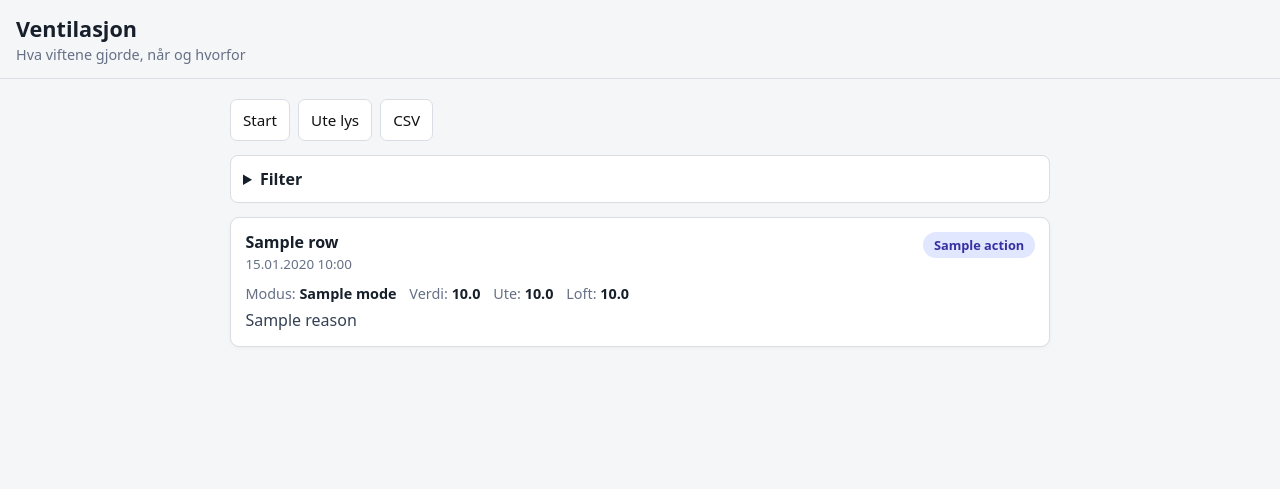
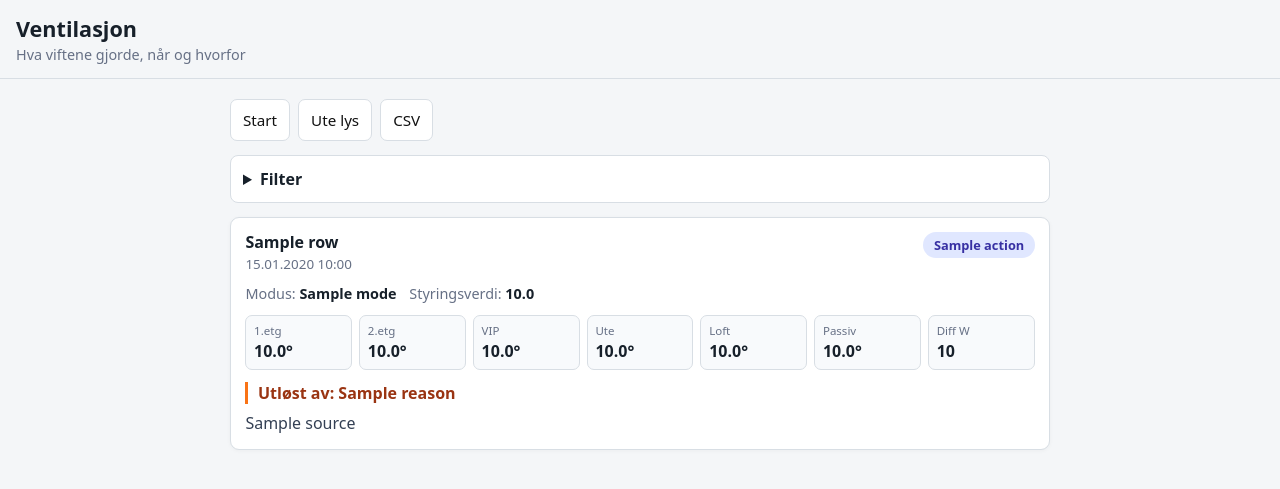
Before and after one commit to lewinordby/fibaro10, a FastAPI app: template templates/ventilation.html in a window 1280 px wide. Shown: the top 489 px of the page. Run offline with FastAPI, Linux system fonts and the light colour scheme; the template is opened without the code that fills it: most values are stand-ins (such as "Sample title", 1, 10 or a date in 2020); parts of the project's set-up code (start-up, migrations or seed data) failed here and were passed over.

Commit message:
Vis alle temperaturer i ventilasjonsposter

```diff
--- a/templates/ventilation.html
+++ b/templates/ventilation.html
@@ -5,7 +5,7 @@
     <meta name="viewport" content="width=device-width, initial-scale=1.0">
     <title>Ventilasjon</title>
     <style>
-        :root { color-scheme: light; --bg:#f4f6f8; --panel:#fff; --line:#d8dee4; --text:#17202a; --muted:#667085; --on:#0f766e; --off:#9f1239; --soft:#f8fafc; }
+        :root { color-scheme: light; --bg:#f4f6f8; --panel:#fff; --line:#d8dee4; --text:#17202a; --muted:#667085; --on:#0f766e; --off:#9f1239; --trigger:#fff7ed; --trigger-line:#f97316; }
         * { box-sizing: border-box; }
         body { font-family: system-ui, -apple-system, Segoe UI, sans-serif; margin: 0; background: var(--bg); color: var(--text); }
         header { position: sticky; top: 0; z-index: 5; background: rgba(244,246,248,0.97); border-bottom: 1px solid var(--line); padding: 0.85rem 1rem; }
@@ -29,6 +29,12 @@
         .test { background: #e0e7ff; color: #3730a3; }
         .line { display: flex; gap: 0.8rem; flex-wrap: wrap; color: var(--muted); font-size: 0.9rem; margin: 0.65rem 0 0.45rem; }
         .line strong { color: var(--text); }
+        .temps { display: grid; grid-template-columns: repeat(3, minmax(0, 1fr)); gap: 0.45rem; margin: 0.75rem 0; }
+        .temp { border: 1px solid var(--line); border-radius: 7px; background: #f8fafc; padding: 0.48rem; min-width: 0; }
+        .temp.trigger { background: var(--trigger); border-color: var(--trigger-line); }
+        .temp-label { display: block; color: var(--muted); font-size: 0.72rem; }
+        .temp-value { display: block; font-weight: 750; margin-top: 0.1rem; }
+        .trigger-note { border-left: 3px solid var(--trigger-line); padding-left: 0.6rem; margin: 0.35rem 0 0.55rem; color: #9a3412; font-weight: 650; }
         .reason { color: #344054; line-height: 1.35; overflow-wrap: anywhere; }
         .empty { color: var(--muted); background: var(--panel); border: 1px solid var(--line); border-radius: 8px; padding: 1rem; }
         @media (min-width: 760px) {
@@ -37,6 +43,7 @@
             a.button, button { width: auto; }
             form { grid-template-columns: repeat(5, minmax(0, 1fr)); }
             .wide { grid-column: auto; }
+            .temps { grid-template-columns: repeat(7, minmax(0, 1fr)); }
         }
     </style>
 </head>
@@ -68,6 +75,11 @@
         {% endif %}
         {% for row in rows %}
         {% set reason = (row.reason or row.source or "")|replace("p?-grense", "på-grense")|replace("P?", "PÅ")|replace("innbl?sing", "innblåsing")|replace("KJOLING", "KJØLING")|replace("kjolebehov", "kjølebehov") %}
+        {% set reason_l = reason|lower %}
+        {% set trig_loft = 'loft' in reason_l %}
+        {% set trig_ute = 'ute' in reason_l %}
+        {% set trig_inne = 'inne' in reason_l or 'kjølebehov' in reason_l or 'varmebehov' in reason_l %}
+        {% set trig_diff = 'solseng' in reason_l or 'diff' in reason_l %}
         <article class="event-card">
             <div class="event-top">
                 <div>
@@ -78,11 +90,19 @@
             </div>
             <div class="line">
                 <span>Modus: <strong>{{ (row.mode or "")|replace("KJOLING", "KJØLING") }}</strong></span>
-                {% if row.value is not none %}<span>Verdi: <strong>{{ "%.1f"|format(row.value) }}</strong></span>{% endif %}
-                {% if row.temp_ute is not none %}<span>Ute: <strong>{{ "%.1f"|format(row.temp_ute) }}</strong></span>{% endif %}
-                {% if row.temp_loft is not none %}<span>Loft: <strong>{{ "%.1f"|format(row.temp_loft) }}</strong></span>{% endif %}
+                {% if row.value is not none %}<span>Styringsverdi: <strong>{{ "%.1f"|format(row.value) }}</strong></span>{% endif %}
             </div>
-            <div class="reason">{{ reason }}</div>
+            <div class="temps">
+                <div class="temp {% if trig_inne %}trigger{% endif %}"><span class="temp-label">1.etg</span><span class="temp-value">{% if row.temp_1etg is not none %}{{ "%.1f"|format(row.temp_1etg) }}°{% else %}-{% endif %}</span></div>
+                <div class="temp {% if trig_inne %}trigger{% endif %}"><span class="temp-label">2.etg</span><span class="temp-value">{% if row.temp_2etg is not none %}{{ "%.1f"|format(row.temp_2etg) }}°{% else %}-{% endif %}</span></div>
+                <div class="temp {% if trig_inne %}trigger{% endif %}"><span class="temp-label">VIP</span><span class="temp-value">{% if row.temp_vip is not none %}{{ "%.1f"|format(row.temp_vip) }}°{% else %}-{% endif %}</span></div>
+                <div class="temp {% if trig_ute %}trigger{% endif %}"><span class="temp-label">Ute</span><span class="temp-value">{% if row.temp_ute is not none %}{{ "%.1f"|format(row.temp_ute) }}°{% else %}-{% endif %}</span></div>
+                <div class="temp {% if trig_loft %}trigger{% endif %}"><span class="temp-label">Loft</span><span class="temp-value">{% if row.temp_loft is not none %}{{ "%.1f"|format(row.temp_loft) }}°{% else %}-{% endif %}</span></div>
+                <div class="temp"><span class="temp-label">Passiv</span><span class="temp-value">{% if row.temp_passiv is not none %}{{ "%.1f"|format(row.temp_passiv) }}°{% else %}-{% endif %}</span></div>
+                <div class="temp {% if trig_diff %}trigger{% endif %}"><span class="temp-label">Diff W</span><span class="temp-value">{% if row.diff_w is not none %}{{ "%.0f"|format(row.diff_w) }}{% else %}-{% endif %}</span></div>
+            </div>
+            <div class="trigger-note">Utløst av: {{ reason }}</div>
+            <div class="reason">{{ row.source or "" }}</div>
         </article>
         {% endfor %}
     </main>
```
